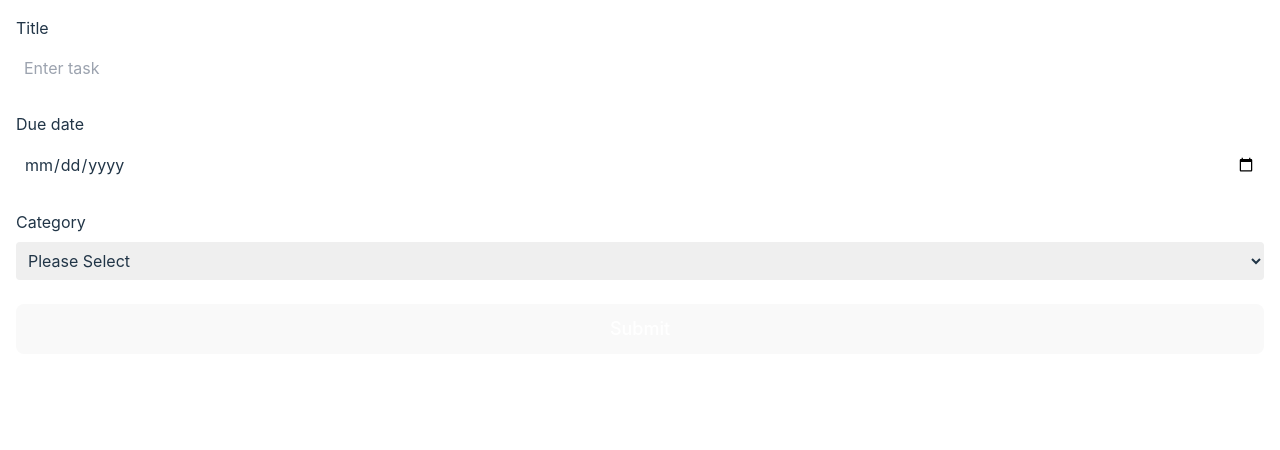
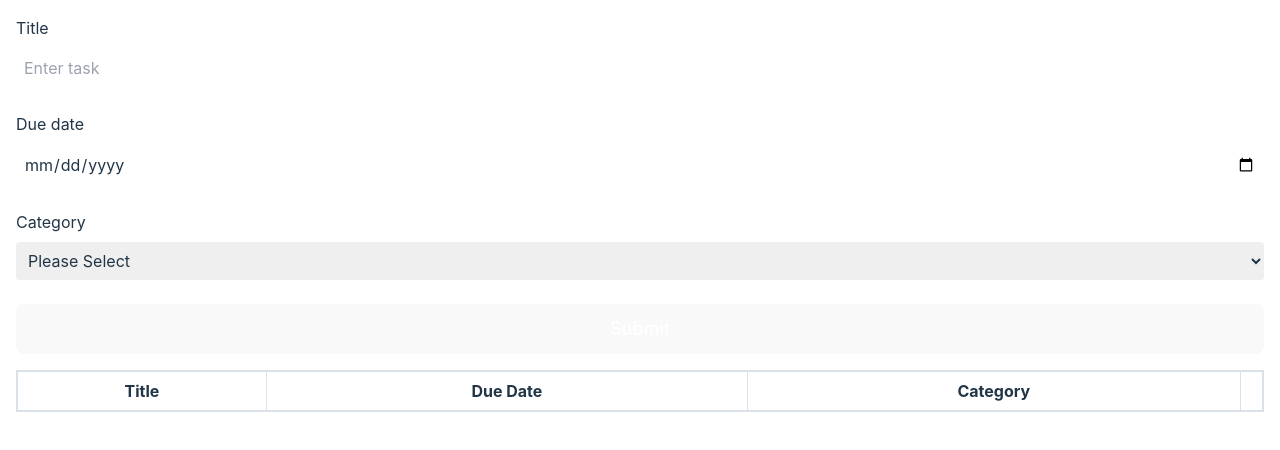
Before and after one commit to justynleung/task-manager, a React (Vite) app: page / in a window 1280 px wide. Shown: the top 450 px of the page. Built offline with nearby package versions, Linux system fonts and the light colour scheme.

Commit message:
map through list display table

```diff
--- a/package.json
+++ b/package.json
@@ -3,6 +3,9 @@
   "private": true,
   "version": "0.0.0",
   "type": "module",
+  "compilerOptions": {
+    "esModuleInterop": true
+  },
   "scripts": {
     "dev": "vite",
     "build": "tsc && vite build",
@@ -28,6 +31,7 @@
     "eslint": "^8.45.0",
     "eslint-plugin-react-hooks": "^4.6.0",
     "eslint-plugin-react-refresh": "^0.4.3",
+    "nodemon": "^3.0.1",
     "postcss": "^8.4.27",
     "tailwindcss": "^3.3.3",
     "typescript": "^5.0.2",
--- a/src/App.tsx
+++ b/src/App.tsx
@@ -1,12 +1,19 @@
+// Components
+import Task from "./assets/task";
+import TaskList from './components/TaskList';
 import TaskForm from './components/TaskForm';
+// Hooks
+import { useState } from 'react';
 
 
 function App() {
+  const [tasks, setTasks] = (useState<Task[]>([]))
   return (
-    <>
-      <TaskForm />
-    </>
+    <main className="w-screen h-min">
+      <TaskForm tasks={tasks} setTasks={() => setTasks} />
+      <TaskList tasks={tasks} />
+    </main>
   )
 }
 
-export default App
+export default App;
--- a/src/components/TaskForm.tsx
+++ b/src/components/TaskForm.tsx
@@ -1,16 +1,18 @@
+// Dependencies
 import { z } from "zod";
 import { SubmitHandler, useForm } from "react-hook-form";
 import { zodResolver } from "@hookform/resolvers/zod";
+import { v4 as uuidv4 } from 'uuid';
+// Asset
 import categories from "../categories";
-import Task from "../assets/task";
-import { useState } from "react";
-import { v4 as uuidv4 } from 'uuid';
 // Tailwindcss
 const inputClass = 'mx-4 my-2 rounded p-2'
+interface Props {
+    tasks: object[]
+    setTasks: Function
+}
 
-export default function TaskForm() {
-    const [tasks, setTasks] = (useState<Task[]>([]))
-
+export default function TaskForm({ tasks, setTasks }: Props) {
     const taskFormData = z.object({
         title: z.string()
             .min(3, { message: "Must be 3 or more characters long" })
@@ -43,10 +45,13 @@ export default function TaskForm() {
         tasks.push(newTask)
         setTasks(tasks)
         console.log(tasks)
+        tasks.map((item) => {
+            console.log(item)
+        })
     }
     return (
         <>
-            <section className='w-screen h-screen'>
+            <section>
                 <form onSubmit={handleSubmit(onSubmit)} className='w-full h-full flex flex-col'>
                     <label className='mx-4 mt-4' htmlFor="title">Title</label>
                     <input
--- a/src/components/TaskList.tsx
+++ b/src/components/TaskList.tsx
@@ -1,5 +1,36 @@
-export default function TaskList() {
+import Task from "../assets/task"
+
+interface Props {
+    tasks: Task[]
+}
+
+export default function TaskList({ tasks }: Props) {
+    const tasksList = tasks.map((item, i) => {
+        return (
+            <tr key={i} className="h-10">
+                <th>{item.title}</th>
+                <th>{item.dueDate}</th>
+                <th>{item.category}</th>
+                <th><button></button></th>
+            </tr>
+        )
+    })
     return (
-        <div>TaskList</div>
+        <div className="flex justify-center">
+            <table className="w-full border-2 border-[#dbe1e8] mx-4 mt-4 border-collapse">
+                <thead>
+                    <tr className="h-10">
+                        <th>Title</th>
+                        <th>Due Date</th>
+                        <th>Category</th>
+                        <th></th>
+                    </tr>
+                </thead>
+                <tbody >
+                    {tasksList}
+                </tbody>
+            </table>
+
+        </div >
     )
 }
--- a/src/index.css
+++ b/src/index.css
@@ -28,7 +28,11 @@ a:hover {
   color: #535bf2;
 }
 
-body {
+th {
+  border: 1px solid #dbe1e8;
+}
+
+/* body {
   margin: 0;
   display: flex;
   place-items: center;
@@ -39,7 +43,7 @@ body {
 h1 {
   font-size: 3.2em;
   line-height: 1.1;
-}
+} */
 
 button {
   border-radius: 8px;
```
Also changed, not shown: 1 other file (tests, documents, lock files or other folders).
